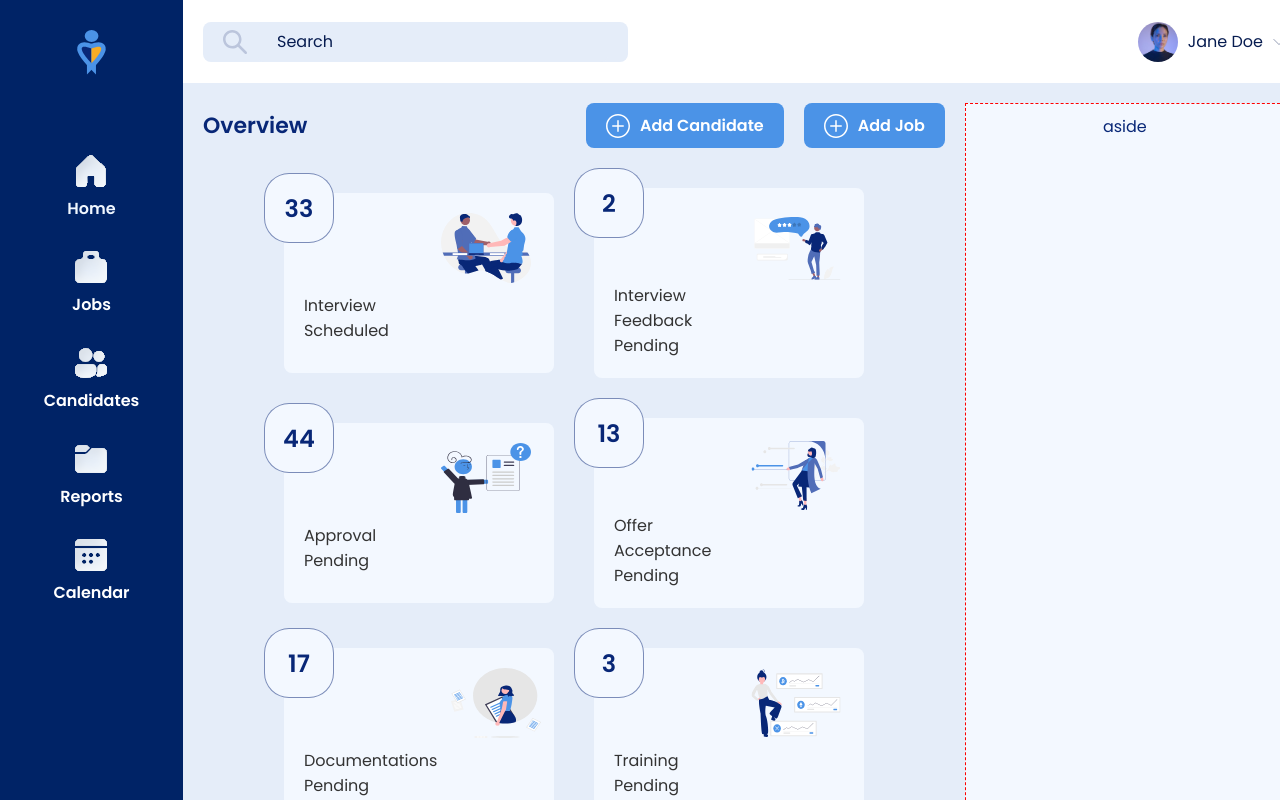
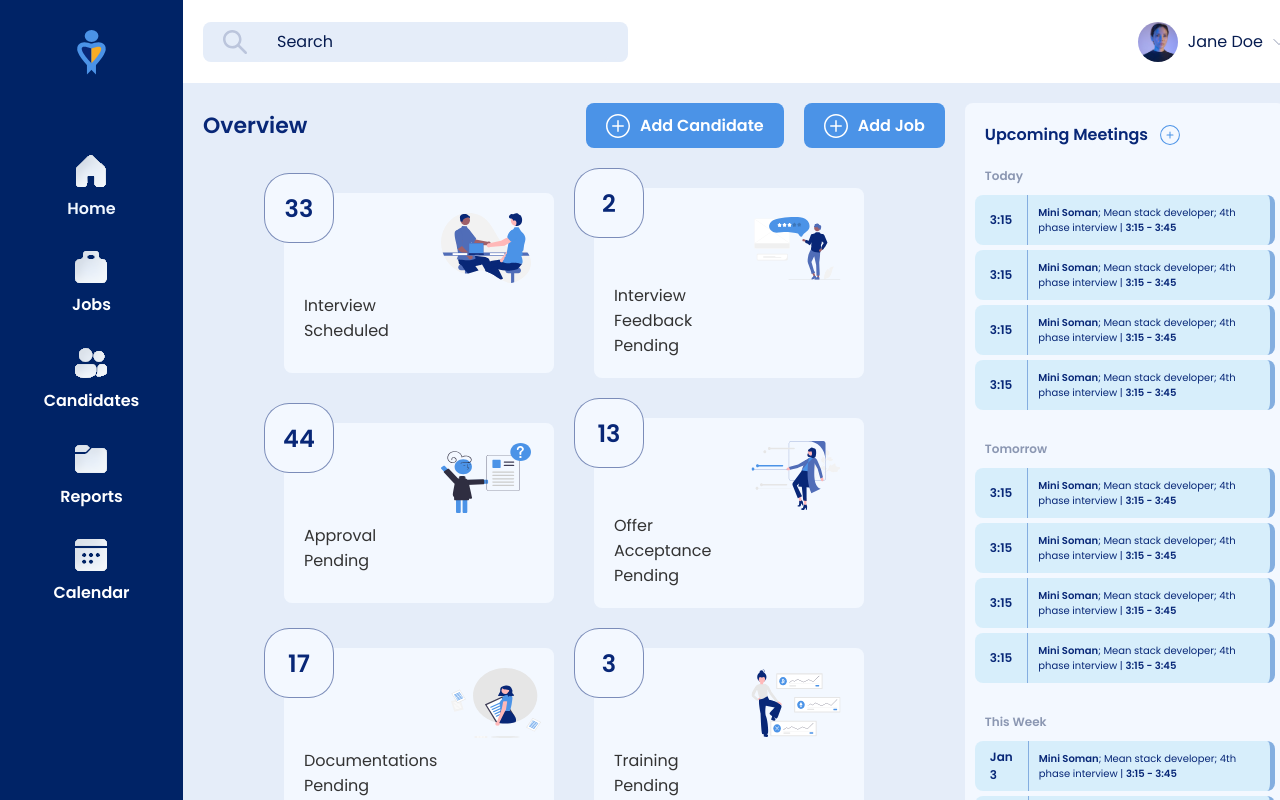
Before and after one commit to rahulk31/bluebird-hr, a React (Vite) app: page /dashboard in a window 1280 px wide. Shown: the top 800 px of the page. Built offline with nearby package versions, Linux system fonts and the light colour scheme.

Commit message:
feat(dashboard): add calendar section

```diff
--- /dev/null
+++ b/src/components/MeetingToast/index.jsx
@@ -0,0 +1,17 @@
+import styles from "./index.module.scss";
+
+const MeetingToast = ({ key, duration, timeOrDay, name, description }) => {
+  return (
+    <div className={styles.meetingToastContainer} key={key}>
+      <div className={styles.timeOrDate}>{timeOrDay}</div>
+      <div className={styles.details}>
+        <p>
+          <span>{name}</span>
+          {description} <span>{duration}</span>
+        </p>
+      </div>
+    </div>
+  );
+};
+
+export default MeetingToast;
--- /dev/null
+++ b/src/components/MeetingToast/index.module.scss
@@ -0,0 +1,29 @@
+.meetingToastContainer {
+  background-color: #a0dbf457;
+  border-radius: 8px;
+  display: flex;
+  justify-content: flex-start;
+  align-items: center;
+  border-right: 5px solid #1b5cbe70;
+  margin-bottom: 5px;
+
+  .timeOrDate {
+    font-size: 12px;
+    font-weight: 600;
+    line-height: 18px;
+    padding: 0 15px;
+  }
+
+  .details {
+    font-size: 10px;
+    font-weight: 400;
+    line-height: 15px;
+    border-left: 1px solid #1b5cbe70;
+    padding: 10px;
+    text-align: left;
+
+    span {
+      font-weight: 600;
+    }
+  }
+}
--- /dev/null
+++ b/src/containers/Calendar/index.jsx
@@ -0,0 +1,37 @@
+import { CiCirclePlus } from "react-icons/ci";
+import styles from "./index.module.scss";
+import MeetingToast from "../../components/MeetingToast";
+import { calendarData } from "../../data";
+
+const Calendar = () => {
+  return (
+    <div className={styles.calendarContainer}>
+      <div className={styles.heading}>
+        <h1>Upcoming Meetings</h1>
+        <CiCirclePlus fill="#4B93E7" />
+      </div>
+      {calendarData.map((dataObj) => {
+        return (
+          <div className={styles.calendarDay} key={dataObj.dayOrWeek}>
+            <h2>{dataObj.dayOrWeek}</h2>
+            <div>
+              {dataObj.meetings.map((meeting) => {
+                return (
+                  <MeetingToast
+                    key={meeting.id}
+                    duration={meeting.duration}
+                    timeOrDay={meeting.timeOrDay}
+                    name={meeting.name}
+                    description={meeting.description}
+                  />
+                );
+              })}
+            </div>
+          </div>
+        );
+      })}
+    </div>
+  );
+};
+
+export default Calendar;
--- /dev/null
+++ b/src/containers/Calendar/index.module.scss
@@ -0,0 +1,38 @@
+.calendarContainer {
+  width: 320px;
+  background-color: #f3f8ff;
+  padding: 10px;
+  border-radius: 8px;
+
+  .heading {
+    display: flex;
+    justify-content: flex-start;
+    align-items: center;
+    gap: 10px;
+    padding: 10px;
+
+    h1 {
+      font-size: 16px;
+      font-weight: 600;
+      line-height: 24px;
+    }
+
+    svg {
+      height: 24px;
+      width: 24px;
+      cursor: pointer;
+    }
+  }
+
+  .calendarDay {
+    margin-bottom: 30px;
+    text-align: left;
+    h2 {
+      font-size: 12px;
+      line-height: 18px;
+      color: #071c5070;
+      font-weight: 600;
+      margin: 10px;
+    }
+  }
+}
--- a/src/data/index.js
+++ b/src/data/index.js
@@ -101,3 +101,133 @@ export const requireAttentionData = [
     feedbackPending: 7,
   },
 ];
+
+export const calendarData = [
+  {
+    dayOrWeek: "Today",
+    meetings: [
+      {
+        id: 1,
+        duration: "3:15 - 3:45",
+        timeOrDay: "3:15",
+        name: "Mini Soman",
+        description: "; Mean stack developer; 4th phase interview |",
+      },
+      {
+        id: 2,
+        duration: "3:15 - 3:45",
+        timeOrDay: "3:15",
+        name: "Mini Soman",
+        description: "; Mean stack developer; 4th phase interview |",
+      },
+      {
+        id: 3,
+        duration: "3:15 - 3:45",
+        timeOrDay: "3:15",
+        name: "Mini Soman",
+        description: "; Mean stack developer; 4th phase interview |",
+      },
+      {
+        id: 4,
+        duration: "3:15 - 3:45",
+        timeOrDay: "3:15",
+        name: "Mini Soman",
+        description: "; Mean stack developer; 4th phase interview |",
+      },
+    ],
+  },
+  {
+    dayOrWeek: "Tomorrow",
+    meetings: [
+      {
+        id: 1,
+        duration: "3:15 - 3:45",
+        timeOrDay: "3:15",
+        name: "Mini Soman",
+        description: "; Mean stack developer; 4th phase interview |",
+      },
+      {
+        id: 2,
+        duration: "3:15 - 3:45",
+        timeOrDay: "3:15",
+        name: "Mini Soman",
+        description: "; Mean stack developer; 4th phase interview |",
+      },
+      {
+        id: 3,
+        duration: "3:15 - 3:45",
+        timeOrDay: "3:15",
+        name: "Mini Soman",
+        description: "; Mean stack developer; 4th phase interview |",
+      },
+      {
+        id: 4,
+        duration: "3:15 - 3:45",
+        timeOrDay: "3:15",
+        name: "Mini Soman",
+        description: "; Mean stack developer; 4th phase interview |",
+      },
+    ],
+  },
+  {
+    dayOrWeek: "This Week",
+    meetings: [
+      {
+        id: 1,
+        duration: "3:15 - 3:45",
+        timeOrDay: "Jan 3",
+        name: "Mini Soman",
+        description: "; Mean stack developer; 4th phase interview |",
+      },
+      {
+        id: 2,
+        timeOrDay: "Jan 3",
+        duration: "3:15 - 3:45",
+        name: "Mini Soman",
+        description: "; Mean stack developer; 4th phase interview |",
+      },
+      {
+        id: 3,
+        timeOrDay: "Jan 4",
+        duration: "3:15 - 3:45",
+        name: "Mini Soman",
+        description: "; Mean stack developer; 4th phase interview |",
+      },
+      {
+        id: 4,
+        timeOrDay: "Jan 5",
+        duration: "3:15 - 3:45",
+        name: "Mini Soman",
+        description: "; Mean stack developer; 4th phase interview |",
+      },
+      {
+        id: 5,
+        duration: "3:15 - 3:45",
+        timeOrDay: "Jan 7",
+        name: "Mini Soman",
+        description: "; Mean stack developer; 4th phase interview |",
+      },
+      {
+        id: 6,
+        timeOrDay: "Jan 8",
+        duration: "3:15 - 3:45",
+        name: "Mini Soman",
+        description: "; Mean stack developer; 4th phase interview |",
+      },
+      {
+        id: 7,
+        timeOrDay: "Jan 8",
+        duration: "3:15 - 3:45",
+        name: "Mini Soman",
+        description: "; Mean stack developer; 4th phase interview |",
+      },
+      {
+        id: 8,
+        timeOrDay: "Jan 9",
+        duration: "3:15 - 3:45",
+        name: "Mini Soman",
+        description: "; Mean stack developer; 4th phase interview |",
+      },
+    ],
+  },
+];
--- a/src/pages/Dashboard/index.jsx
+++ b/src/pages/Dashboard/index.jsx
@@ -1,8 +1,9 @@
 import Header from "../../components/Header";
 import Overview from "../../containers/Overview";
 import Sidebar from "../../components/Sidebar";
+import RequireAttention from "../../containers/RequireAttention";
+import Calendar from "../../containers/Calendar";
 import styles from "./index.module.scss";
-import RequireAttention from "../../containers/RequireAttention";
 
 const Dashboard = () => {
   return (
@@ -18,7 +19,9 @@ const Dashboard = () => {
           <Overview />
           <RequireAttention />
         </div>
-        <aside>aside</aside>
+        <aside>
+          <Calendar />
+        </aside>
       </div>
     </div>
   );
--- a/src/pages/Dashboard/index.module.scss
+++ b/src/pages/Dashboard/index.module.scss
@@ -22,15 +22,5 @@
     padding: 20px;
     background-color: #e5edf9;
     gap: 20px;
-
-    div {
-      // border: 1px dashed red;
-    }
-
-    aside {
-      background-color: #f3f8ff;
-      border: 1px dashed red;
-      padding: 10px;
-    }
   }
 }
```
